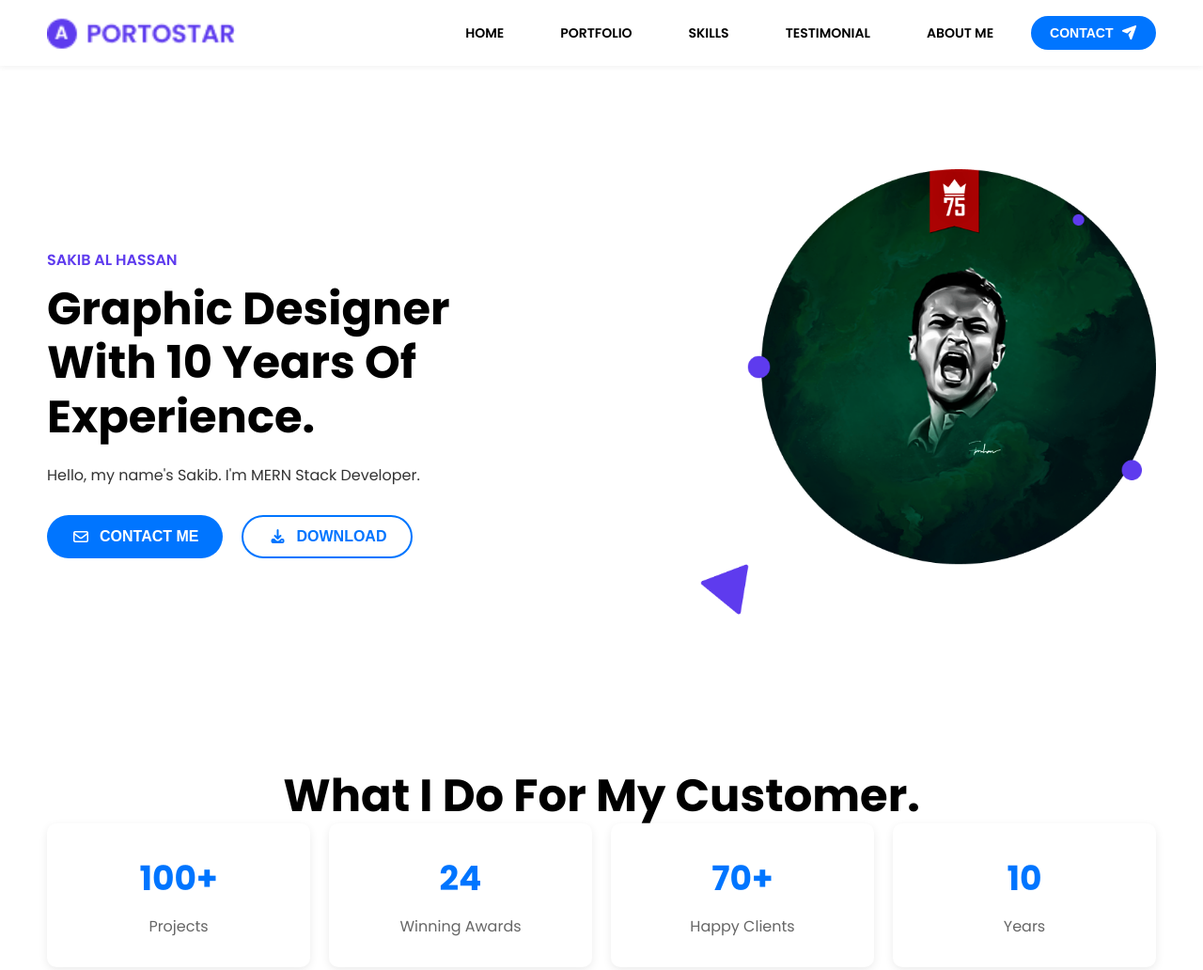
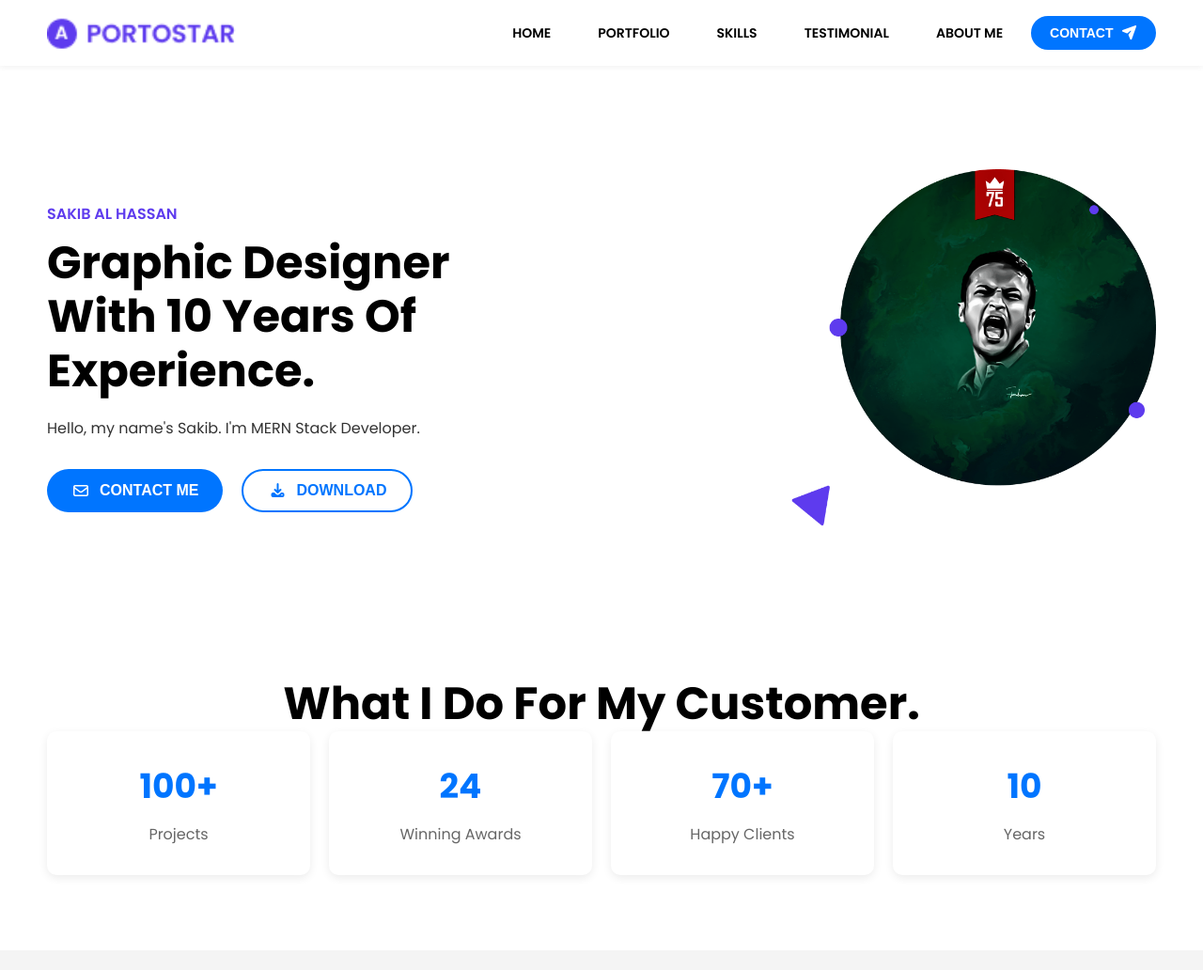
Before and after one commit to Qamrul-Hassan/portfolio-exm, a plain HTML site: page index.html in a window 1280 px wide. Shown: the top 1032 px of the page at 94% size. Drawn offline with Linux system fonts and the light colour scheme.

Commit message:
image size changed to 400

```diff
--- a/style.css
+++ b/style.css
@@ -16,7 +16,7 @@ body {
     width: 100%;
     max-width: 1220px;
     margin: 0 auto;
-    padding: 0 20px; /* best practice padding for small screens */
+    padding: 0 20px;
 }
 
 /* HEADER */
@@ -40,8 +40,9 @@ body {
 .nav-menu {
     list-style: none;
     display: flex;
-    gap: 20px;
+    gap: 10px;
     align-items: center;
+
 }
 
 .nav-menu li a {
@@ -53,11 +54,14 @@ body {
     padding: 8px 20px;
     transition: all 0.3s ease;
     border-radius: 20px;
+
+
 }
 
 .nav-menu li a:hover {
     background: #5E3BEE;
     color: white;
+
 }
 
 .nav-menu .bttn {
@@ -166,7 +170,7 @@ body {
 
 /* Hero Image */
 .hero-image img {
-    width: 500px;
+    width: 400px;
     height: auto;
     border-radius: 10px;
 }
@@ -874,6 +878,7 @@ body {
     .nav {
         flex-direction: column;
         align-items: center;
+
     }
 
     .nav-menu {
```
